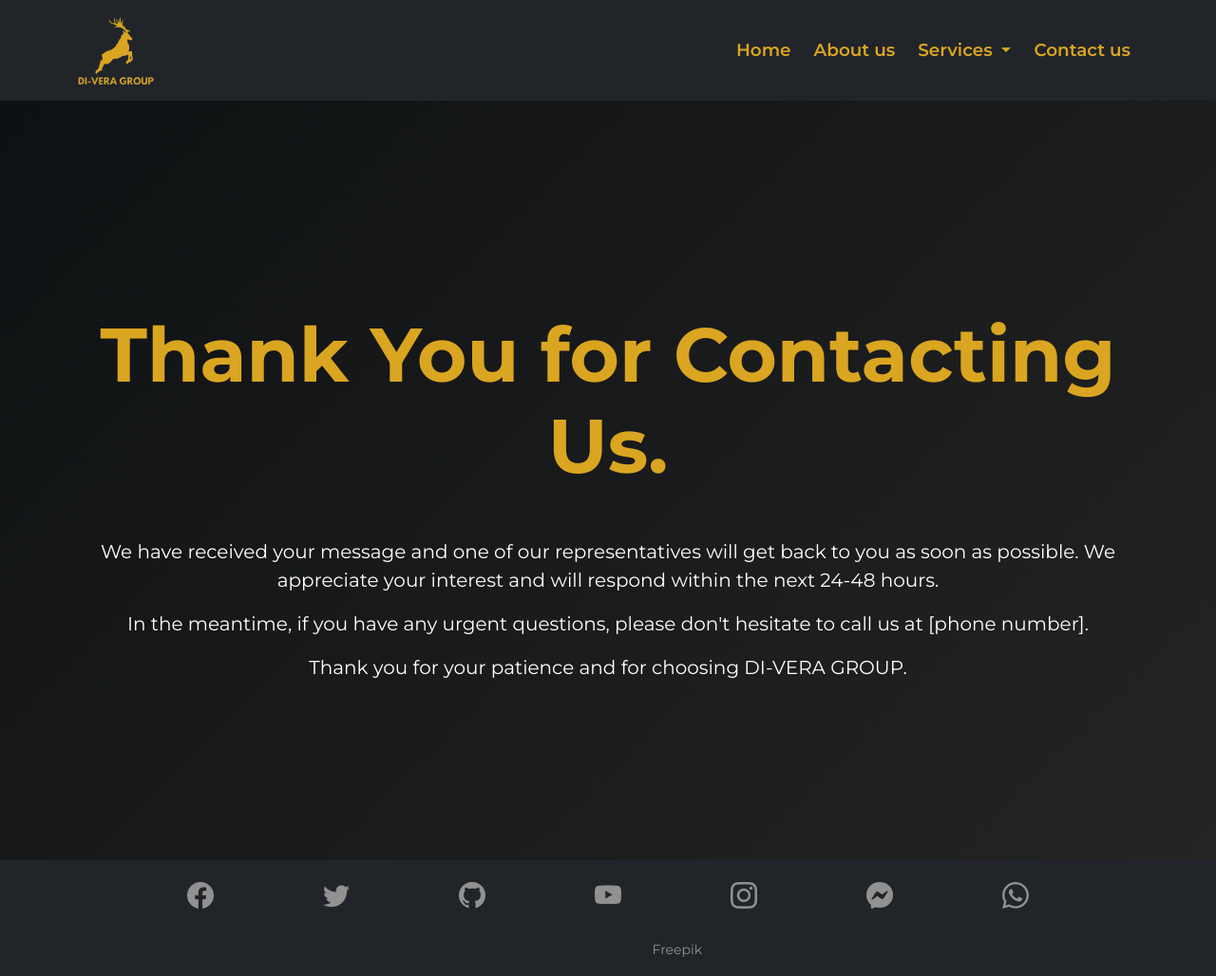
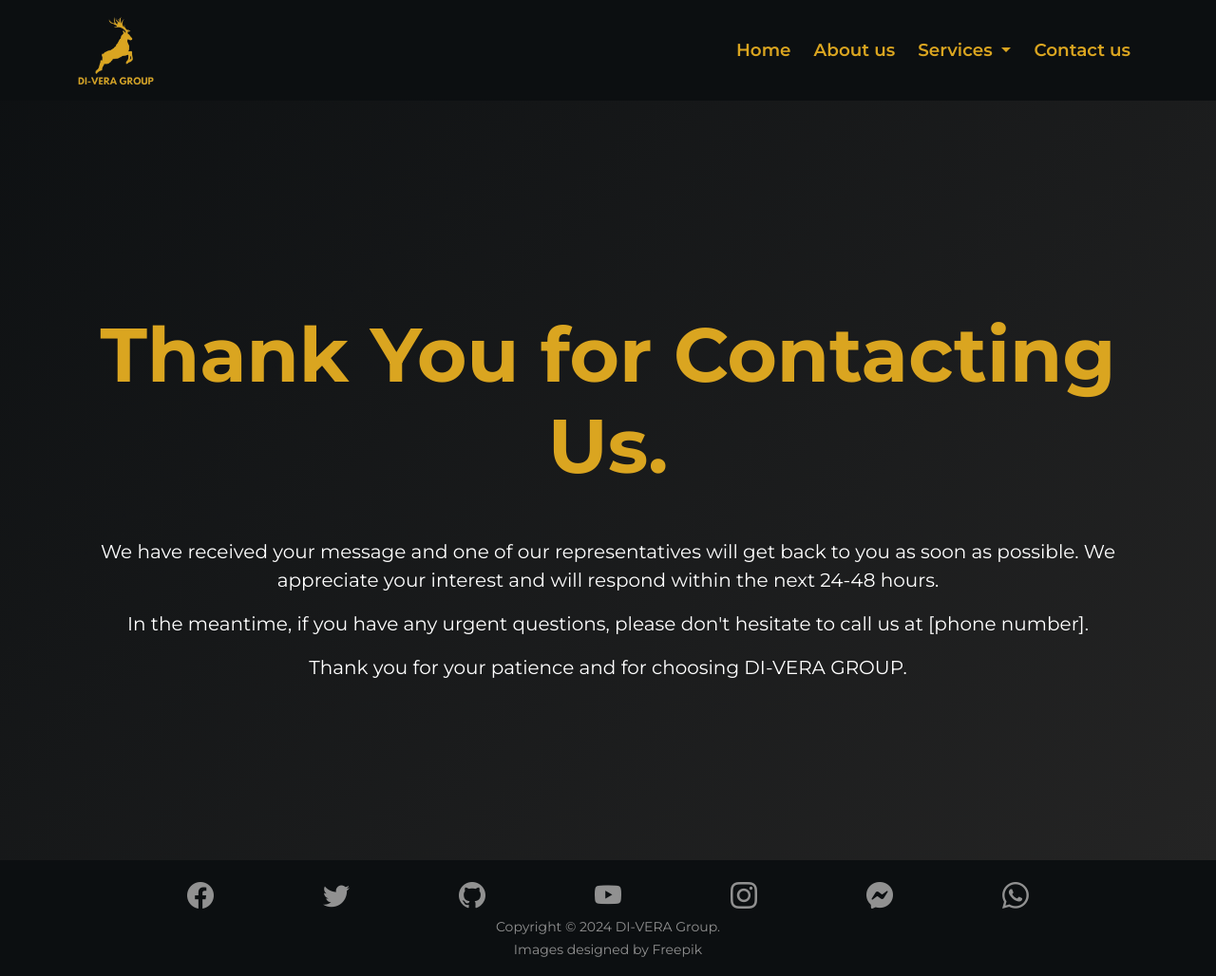
Before and after one commit to MIGUELANGELCIPRIANO/DI-VERA-GROUP, a website: page src/public/thanks.html in a window 1280 px wide. Shown: the whole page at 95% size. Drawn offline with nearby package versions, Linux system fonts and the light colour scheme.

Commit message:
REFACTOR: Rename variables

```diff
--- a/src/public/thanks.html
+++ b/src/public/thanks.html
@@ -24,7 +24,7 @@
 		<link rel="icon" href="./img/di-vera-favicon.png" />
 	</head>
 	<body>
-		<nav class="navbar sticky-top navbar-expand-lg navbar-dark bg-dark">
+		<nav class="navbar sticky-top navbar-expand-lg navbar-dark bg-second-color">
 			<div class="container">
 				<a class="navbar-brand" href="index.html"
 					><img src="./img/di-vera-logo.png" alt="di-vera-logo"
@@ -108,7 +108,7 @@
 				</article>
 			</div>
 		</main>
-		<footer class="bg-dark p-3">
+		<footer class="bg-second-color p-3">
 			<div class="container text-center">
 				<nav class="d-flex justify-content-evenly">
 					<a href="https://facebook.com" target="_blank"
@@ -133,9 +133,9 @@
 						><i class="bi bi-whatsapp fs-3"></i
 					></a>
 				</nav>
-				<small class="copyright">Copyright &copy; 2024 DI-VERA Group.</small
+				<small class="bg-link-color">Copyright &copy; 2024 DI-VERA Group.</small
 				><br />
-				<small class="copyright"
+				<small class="bg-link-color"
 					>Images designed by
 					<a href="https://www.freepik.es/" target="_blank">Freepik</a></small
 				>
```
